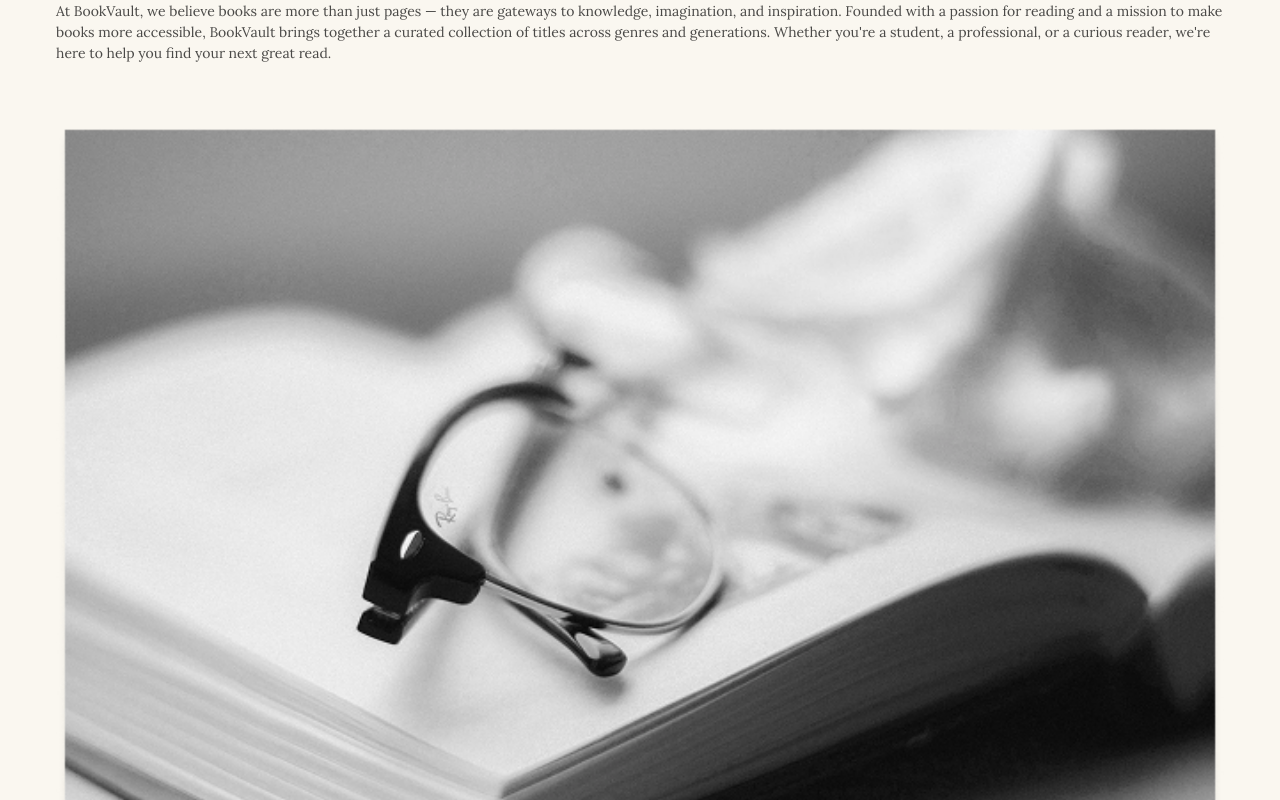
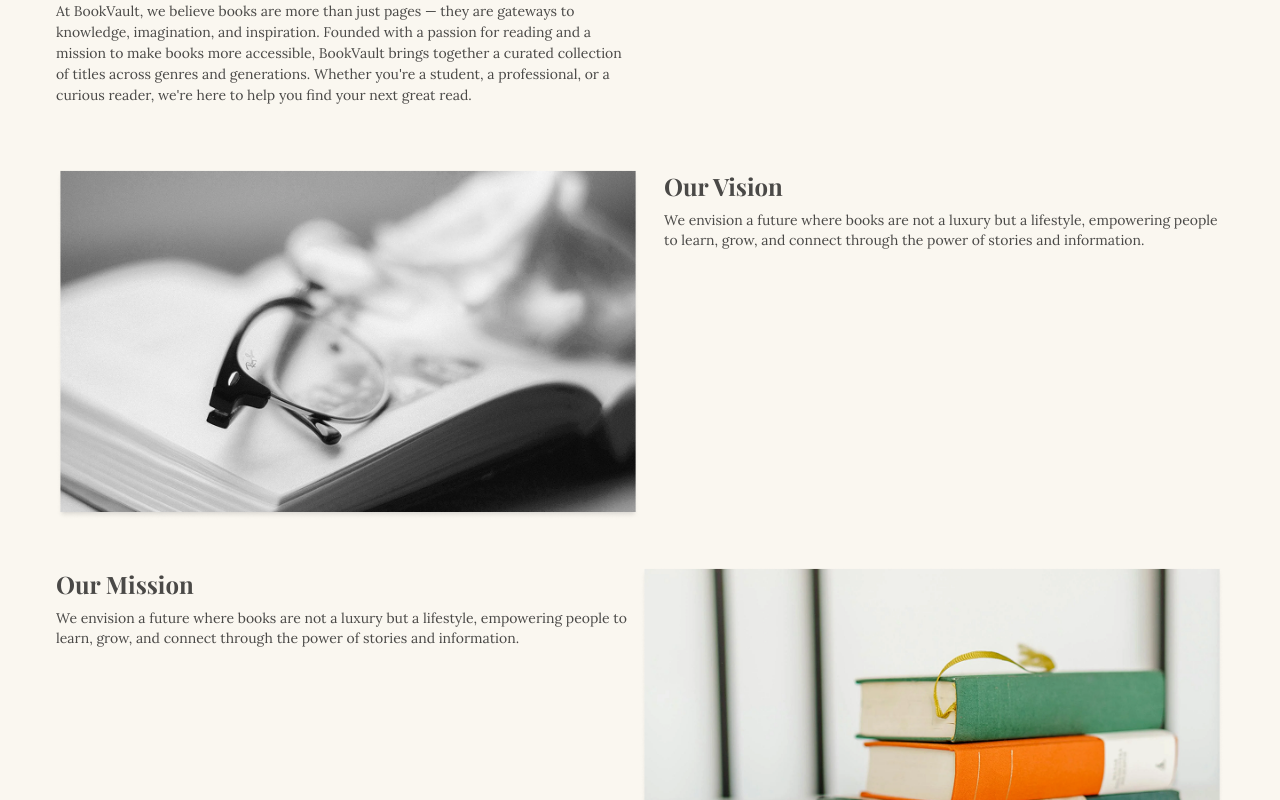
Before and after one commit to gjyannDev/book-vault, a React (Vite) app: page /about in a window 1280 px wide. Shown: the part 1000-1800 px from the top of the page. Built offline with nearby package versions, Linux system fonts and the light colour scheme.

Commit message:
chore: add responsive design for md ratio or tablet size

```diff
--- a/src/pages/AboutPage.tsx
+++ b/src/pages/AboutPage.tsx
@@ -5,7 +5,9 @@ import visionImage from "../assets/images/visionImage.png";
 export default function AboutPage() {
   return (
     <div className="text-[var(--primary-text)] mb-14">
-      <h1 className="font-playfair-bold text-3xl py-6 md:text-4xl md:py-8">ABOUT US</h1>
+      <h1 className="font-playfair-bold text-3xl py-6 md:text-4xl md:py-8">
+        ABOUT US
+      </h1>
       <div className="flex flex-col gap-16">
         <div className="flex flex-col gap-4">
           <img src={aboutUsImage} className="" />
@@ -14,7 +16,7 @@ export default function AboutPage() {
               Your trusted destination for discovering, buying, and falling in
               love with books.
             </h1>
-            <p className="font-lora-regular text-sm leading-[1.5] md:text-md md:leading-">
+            <p className="font-lora-regular text-sm leading-[1.5] md:text-md md:max-w-xl">
               At BookVault, we believe books are more than just pages — they are
               gateways to knowledge, imagination, and inspiration. Founded with
               a passion for reading and a mission to make books more accessible,
@@ -25,11 +27,11 @@ export default function AboutPage() {
             </p>
           </div>
         </div>
-        <div className="flex flex-col gap-8">
-          <div className="flex flex-col gap-4">
-            <img src={visionImage} />
-            <div className="flex flex-col gap-2">
-              <h1 className="font-playfair-bold text-xl">Our Vision</h1>
+        <div className="flex flex-col gap-8 md:gap-12">
+          <div className="flex flex-col gap-2 md:flex-row md:gap-6">
+            <img src={visionImage} className="md:w-1/2 md:block" />
+            <div className="flex flex-col md:w-1/2 md:gap-2">
+              <h1 className="font-playfair-bold text-xl md:text-2xl">Our Vision</h1>
               <p className="font-lora-regular text-sm">
                 We envision a future where books are not a luxury but a
                 lifestyle, empowering people to learn, grow, and connect through
@@ -37,10 +39,10 @@ export default function AboutPage() {
               </p>
             </div>
           </div>
-          <div className="flex flex-col gap-4">
-            <img src={missionImage} />
-            <div className="flex flex-col gap-2">
-              <h1 className="font-playfair-bold text-xl">Our Mission</h1>
+          <div className="flex flex-col gap-2 md:flex-row-reverse">
+            <img src={missionImage} className="md:w-1/2 md:block" />
+            <div className="flex flex-col md:w-1/2 md:gap-2">
+              <h1 className="font-playfair-bold text-xl md:text-2xl">Our Mission</h1>
               <p className="font-lora-regular text-sm">
                 We envision a future where books are not a luxury but a
                 lifestyle, empowering people to learn, grow, and connect through
```
